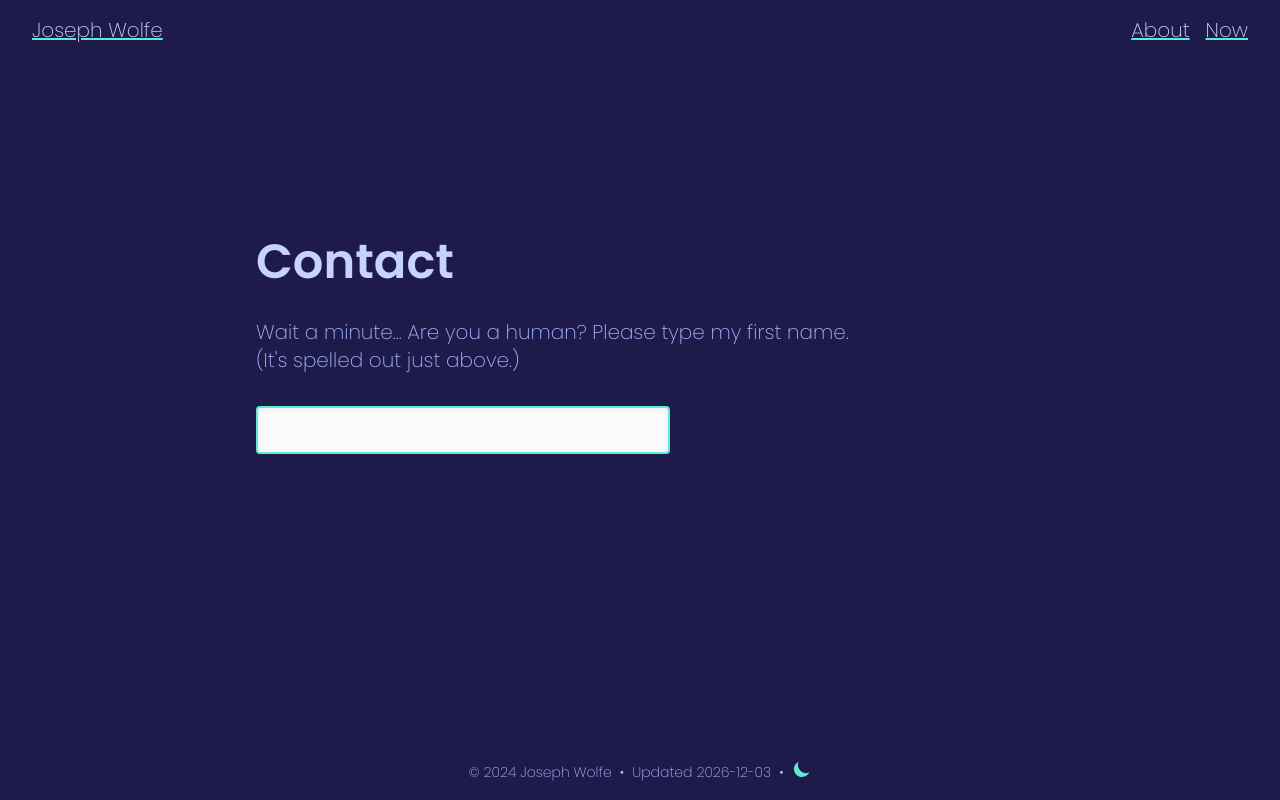
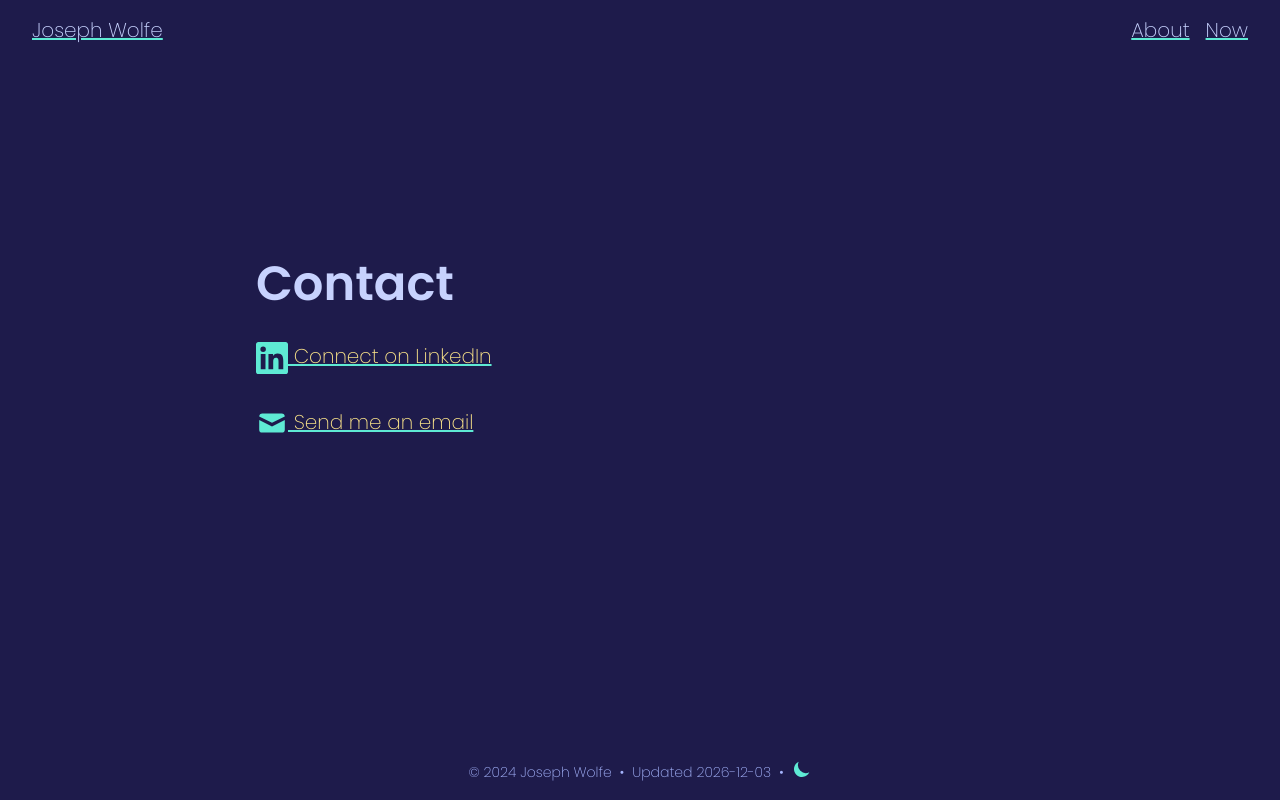
Before and after one commit to CharmedSatyr/personal-website, a Next.js app: page /contact in a window 1280 px wide. Built offline with nearby package versions, Linux system fonts and the light colour scheme; no server answers.

Commit message:
Add LinkedIn button

```diff
--- /dev/null
+++ b/app/contact/MailLink.tsx
@@ -0,0 +1,39 @@
+"use client";
+
+import { useState } from "react";
+
+import ProveHuman from "app/contact/ProveHuman";
+import { Mail } from "app/contact/social-icons";
+
+const MailComponent = ({ clicked }) => {
+	if (clicked) {
+		return <ProveHuman />;
+	}
+
+	return (
+		<div className="fake-link">
+			<Mail className="inline h-8 w-8" /> Send me an email
+		</div>
+	);
+};
+
+const MailLink = () => {
+	const [clicked, setClicked] = useState(false);
+
+	return (
+		<button
+			onClick={(e) => {
+				// After initial click, let the mailto: work
+				if (!clicked) {
+					e.preventDefault();
+				}
+
+				setClicked(true);
+			}}
+		>
+			<MailComponent clicked={clicked} />
+		</button>
+	);
+};
+
+export default MailLink;
--- a/app/contact/ProveHuman.tsx
+++ b/app/contact/ProveHuman.tsx
@@ -1,6 +1,6 @@
 "use client";
 
-import { useEffect, useState } from "react";
+import { useEffect, useRef, useState } from "react";
 
 import Link from "components/Link";
 
@@ -8,27 +8,26 @@ const ProveHuman = () => {
 	const [proof, setProof] = useState("");
 
 	return (
-		<form>
+		<form className="max-w-xs cursor-default text-left md:max-w-lg">
 			<label>
-				Wait a minute... Are you a human? Please type my first name.
-				<br />
-				(It's spelled out just above.)
+				Wait a minute... Are you a human? Please type my first name. (It's spelled out just above.)
 				<input
-					className="focus:shadow-outline mb-10 mt-8 block appearance-none rounded py-2 md:px-3"
+					className="focus:shadow-outline mb-10 mt-8 block w-full appearance-none rounded py-2 md:px-3"
 					onChange={(e) => setProof(e.target.value)}
 					type="text"
 					required
 				/>
 			</label>
 
-			<MailLink proof={proof} />
+			<MailPopup proof={proof} />
 		</form>
 	);
 };
 
-const MailLink = ({ proof = "" }: { proof: string }) => {
+const MailPopup = ({ proof = "" }: { proof: string }) => {
+	const [domain, setDomain] = useState("");
+	const [popup, setPopup] = useState(false);
 	const [user, setUser] = useState("");
-	const [domain, setDomain] = useState("");
 
 	const isValid = proof === process.env.NEXT_PUBLIC_PROOF;
 
@@ -39,10 +38,19 @@ const MailLink = ({ proof = "" }: { proof: string }) => {
 			return;
 		}
 
-		setUser(process.env.NEXT_PUBLIC_USERNAME);
-		setDomain(process.env.NEXT_PUBLIC_DOMAIN);
+		if (isValid) {
+			setUser(process.env.NEXT_PUBLIC_USERNAME);
+			setDomain(process.env.NEXT_PUBLIC_DOMAIN);
+		}
 		// eslint-disable-next-line react-hooks/exhaustive-deps
 	}, [isValid]);
+
+	useEffect(() => {
+		if (isValid && user && domain && !popup) {
+			setPopup(true);
+			window.location.href = `mailto:${user}@${domain}`;
+		}
+	}, [domain, isValid, user, popup]);
 
 	if (!isValid) {
 		return null;
@@ -53,7 +61,7 @@ const MailLink = ({ proof = "" }: { proof: string }) => {
 			href={`mailto:${user}@${domain}`}
 			className="btn rounded p-2 text-xl font-bold no-underline outline outline-accent-600 dark:text-dark-accent-200 dark:outline-accent-200 md:text-2xl"
 		>
-			OK, that was easy.
+			OK, that was easy
 		</Link>
 	);
 };
--- a/app/contact/page.tsx
+++ b/app/contact/page.tsx
@@ -1,8 +1,11 @@
 import dotenv from "dotenv";
 
 import genPageMetadata from "app/seo";
-import ProveHuman from "app/contact/ProveHuman";
+import MailLink from "app/contact/MailLink";
+import { LinkedIn } from "app/contact/social-icons";
+import Link from "components/Link";
 import PageContainer from "components/PageContainer";
+import siteMetadata from "data/site-metadata";
 
 dotenv.config();
 
@@ -12,8 +15,16 @@ const Contact = () => {
 	return (
 		<PageContainer>
 			<h1 className="mb-8">Contact</h1>
-
-			<ProveHuman />
+			<ol className="w-max">
+				<li>
+					<Link href={siteMetadata.linkedin}>
+						<LinkedIn className="inline h-8 w-8" /> Connect on LinkedIn
+					</Link>
+				</li>
+				<li>
+					<MailLink />
+				</li>
+			</ol>
 		</PageContainer>
 	);
 };
--- /dev/null
+++ b/app/contact/social-icons.tsx
@@ -0,0 +1,20 @@
+import { SVGProps } from "react";
+
+export const LinkedIn = (svgProps: SVGProps<SVGSVGElement>) => {
+	return (
+		<svg xmlns="http://www.w3.org/2000/svg" viewBox="0 0 24 24" fill="currentColor" {...svgProps}>
+			<title>Linkedin</title>
+			<path d="M20.447 20.452h-3.554v-5.569c0-1.328-.027-3.037-1.852-3.037-1.853 0-2.136 1.445-2.136 2.939v5.667H9.351V9h3.414v1.561h.046c.477-.9 1.637-1.85 3.37-1.85 3.601 0 4.267 2.37 4.267 5.455v6.286zM5.337 7.433a2.062 2.062 0 01-2.063-2.065 2.064 2.064 0 112.063 2.065zm1.782 13.019H3.555V9h3.564v11.452zM22.225 0H1.771C.792 0 0 .774 0 1.729v20.542C0 23.227.792 24 1.771 24h20.451C23.2 24 24 23.227 24 22.271V1.729C24 .774 23.2 0 22.222 0h.003z"></path>
+		</svg>
+	);
+};
+
+export const Mail = (svgProps: SVGProps<SVGSVGElement>) => {
+	return (
+		<svg xmlns="http://www.w3.org/2000/svg" viewBox="0 0 20 20" fill="currentColor" {...svgProps}>
+			<title>Mail</title>
+			<path d="M2.003 5.884L10 9.882l7.997-3.998A2 2 0 0016 4H4a2 2 0 00-1.997 1.884z"></path>
+			<path d="M18 8.118l-8 4-8-4V14a2 2 0 002 2h12a2 2 0 002-2V8.118z"></path>
+		</svg>
+	);
+};
--- a/css/tailwind.css
+++ b/css/tailwind.css
@@ -35,7 +35,7 @@
 	li,
 	p,
 	ol {
-		@apply mb-8;
+		@apply mb-8 text-justify;
 	}
 
 	ol {
@@ -46,7 +46,8 @@
 		@apply appearance-none rounded border-2 border-primary-300 bg-primary-50 text-grayscale-900 shadow-inner focus:border-secondary-700 focus:outline-none dark:border-dark-accent-300;
 	}
 
-	a {
+	a,
+	.fake-link {
 		@apply text-secondary-700 underline decoration-accent-600 dark:text-dark-secondary-200 dark:decoration-dark-accent-300;
 	}
 
--- a/data/site-metadata.ts
+++ b/data/site-metadata.ts
@@ -3,6 +3,7 @@ const siteMetadata = {
 	description:
 		"Joseph Wolfe is a software developer, game designer, and writer in Seattle, Washington. Hire him for your next project!",
 	headerTitle: "Joseph Wolfe",
+	linkedin: "https://www.linkedin.com/in/joseph-wolfe",
 	locale: "en-US",
 	siteUrl: "https://josephwolfe.com",
 	theme: "dark",
```
